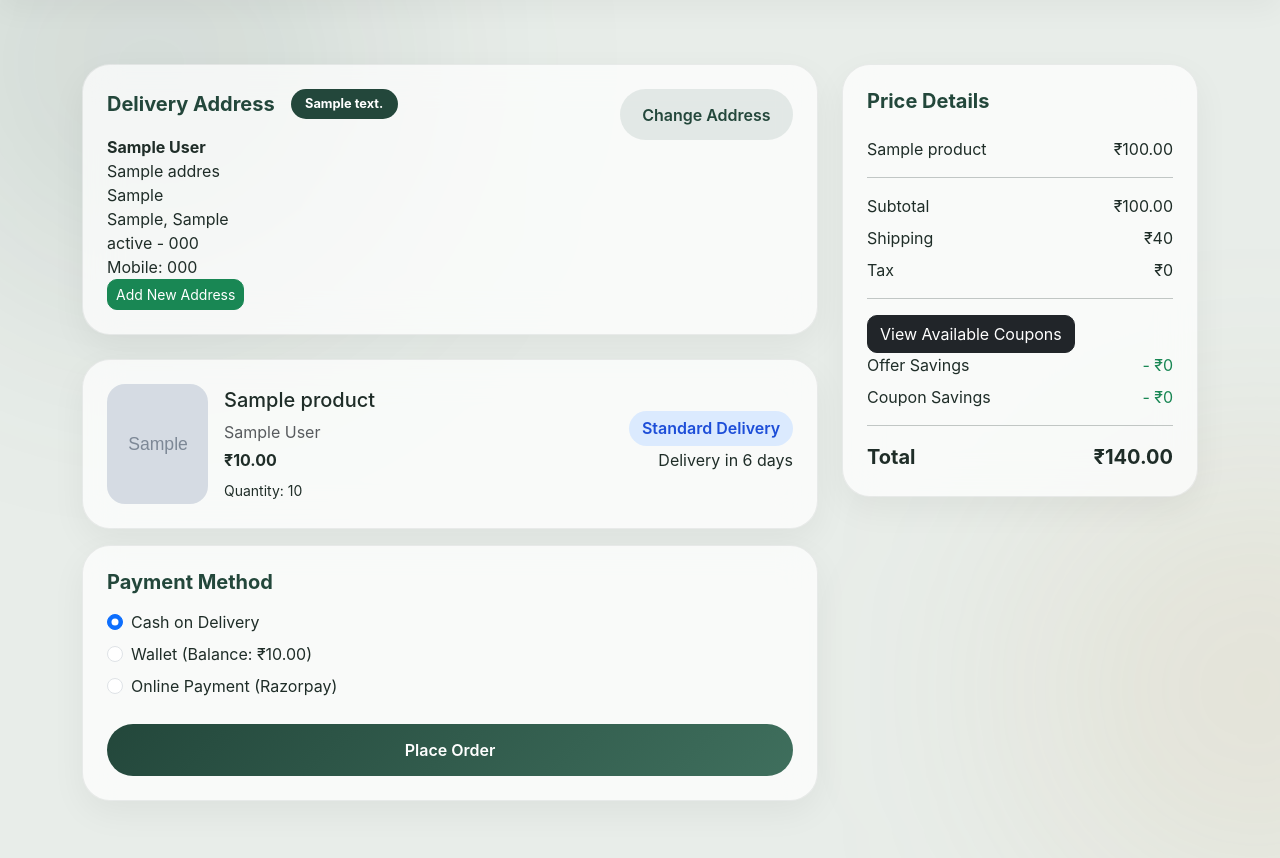
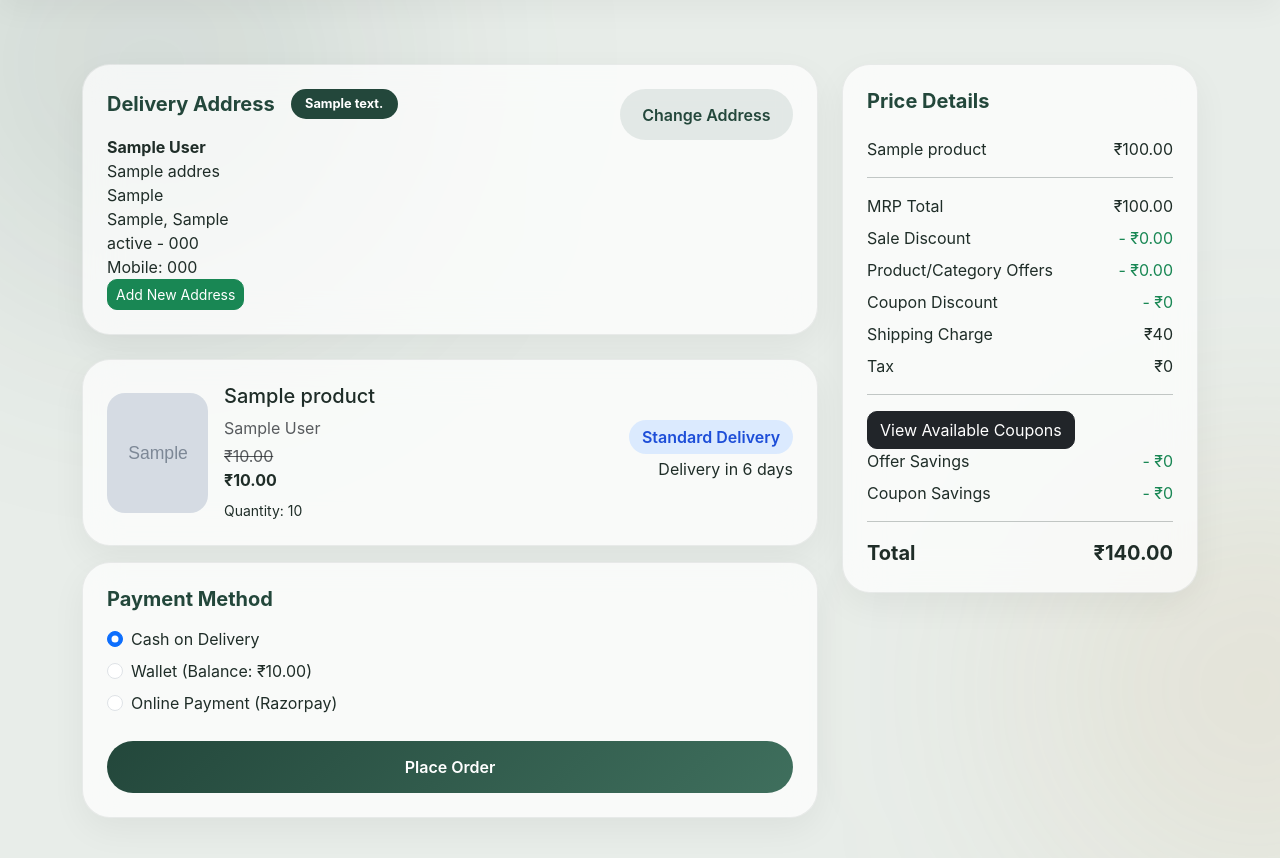
Before and after one commit to justin-jv/ReadZone, a Django app: page /checkout/ in a window 1280 px wide. Shown: the part 71-929 px from the top of the page. Run offline with Django 5.2, Linux system fonts and the light colour scheme; a user stored in the database is signed in; tables that the repository leaves empty hold one stand-in row (values such as "Sample post"); grey boxes marked "Sample" are stand-in pictures; some libraries are stand-ins or nearby versions.

Commit message:
Fix product offer logic

```diff
--- a/store/models.py
+++ b/store/models.py
@@ -325,6 +325,144 @@ class Product(models.Model):
             )
 
         return base_price
+
+
+    @property
+    def active_offer_percentage(self):
+
+        now = timezone.now()
+
+        product_offer = self.offers.filter(
+            is_active=True,
+            valid_from__lte=now,
+            valid_to__gte=now
+        ).first()
+
+        category_offer = self.category.offers.filter(
+            is_active=True,
+            valid_from__lte=now,
+            valid_to__gte=now
+        ).first()
+
+        product_percentage = (
+            product_offer.offer_percentage
+            if product_offer
+            else 0
+        )
+
+        category_percentage = (
+            category_offer.offer_percentage
+            if category_offer
+            else 0
+        )
+
+        return max(
+            product_percentage,
+            category_percentage
+        )
+
+
+    @property
+    def active_offer_type(self):
+
+        now = timezone.now()
+
+        product_offer = self.offers.filter(
+            is_active=True,
+            valid_from__lte=now,
+            valid_to__gte=now
+        ).first()
+
+        category_offer = self.category.offers.filter(
+            is_active=True,
+            valid_from__lte=now,
+            valid_to__gte=now
+        ).first()
+
+        product_percentage = (
+            product_offer.offer_percentage
+            if product_offer
+            else 0
+        )
+
+        category_percentage = (
+            category_offer.offer_percentage
+            if category_offer
+            else 0
+        )
+
+        if product_percentage >= category_percentage:
+
+            return 'product' if product_percentage else None
+
+        return 'category'
+
+
+    @property
+    def sale_discount_percentage(self):
+
+        if self.sale_price:
+
+            return round(
+
+                (
+                    self.regular_price
+                    - self.sale_price
+                )
+
+                * 100
+
+                / self.regular_price
+
+            )
+
+        return 0
+
+
+    @property
+    def sale_discount_amount(self):
+
+        if self.sale_price:
+
+            return (
+                self.regular_price
+                - self.sale_price
+            )
+
+        return 0
+
+
+    @property
+    def offer_discount_amount(self):
+
+        base_price = (
+            self.sale_price
+            if self.sale_price
+            else self.regular_price
+        )
+
+        return (
+            base_price
+            - self.effective_price
+        )
+
+
+    @property
+    def final_discount_percentage(self):
+
+        return round(
+
+            (
+                self.regular_price
+                - self.effective_price
+            )
+
+            * 100
+
+            / self.regular_price
+
+        )
+
 
     @property
     def best_offer_percentage(self):
--- a/store/templates/store/checkout.html
+++ b/store/templates/store/checkout.html
@@ -171,7 +171,46 @@ value="{{ default_address.id }}">
 <div class="col-md-6">
 <h5>{{ item.product.title }}</h5>
 <p class="text-muted mb-1">{{ item.product.author }}</p>
-<strong>₹{{ item.product.effective_price }}</strong>
+
+<div>
+
+    <span class="text-decoration-line-through text-muted">
+
+        ₹{{ item.product.regular_price }}
+
+    </span>
+
+    <br>
+
+    <strong>
+
+        ₹{{ item.product.effective_price }}
+
+    </strong>
+
+    {% if item.product.active_offer_type == 'product' %}
+
+    <div class="text-success small">
+
+        Product Offer Applied
+        ({{ item.product.active_offer_percentage }}% OFF)
+
+    </div>
+
+    {% elif item.product.active_offer_type == 'category' %}
+
+    <div class="text-success small">
+
+        Category Offer Applied
+        ({{ item.product.active_offer_percentage }}% OFF)
+
+    </div>
+
+    {% endif %}
+
+</div>
+
+
 <div class="small mt-2">Quantity: {{ item.quantity }}</div>
 </div>
 
@@ -298,11 +337,95 @@ value="{{ default_address.id }}">
 <hr>
 
 <div class="d-flex justify-content-between mb-2">
-<span>Subtotal</span>
-<span>₹{{ subtotal }}</span>
+
+    <span>
+        MRP Total
+    </span>
+
+    <span>
+
+        ₹{{ regular_total }}
+
+    </span>
+
 </div>
 
+
 <div class="d-flex justify-content-between mb-2">
+
+    <span>
+        Sale Discount
+    </span>
+
+    <span class="text-success">
+
+        - ₹{{ sale_discount_total }}
+
+    </span>
+
+</div>
+
+
+<div class="d-flex justify-content-between mb-2">
+
+    <span>
+        Product/Category Offers
+    </span>
+
+    <span class="text-success">
+
+        - ₹{{ offer_discount }}
+
+    </span>
+
+</div>
+
+
+<div class="d-flex justify-content-between mb-2">
+
+    <span>
+        Coupon Discount
+    </span>
+
+    <span class="text-success">
+
+        - ₹{{ coupon_discount }}
+
+    </span>
+
+</div>
+
+
+<div class="d-flex justify-content-between mb-2">
+
+    <span>
+        Shipping Charge
+    </span>
+
+    <span>
+
+        ₹{{ shipping_charge }}
+
+    </span>
+
+</div>
+
+
+<div class="d-flex justify-content-between mb-2">
+
+    <span>
+        Tax
+    </span>
+
+    <span>
+
+        ₹{{ tax_amount }}
+
+    </span>
+
+</div>
+
+{% comment %} <div class="d-flex justify-content-between mb-2">
 <span>Shipping</span>
 <span>₹{{ shipping_charge }}</span>
 </div>
@@ -310,7 +433,7 @@ value="{{ default_address.id }}">
 <div class="d-flex justify-content-between mb-2">
 <span>Tax</span>
 <span>₹{{ tax_amount }}</span>
-</div>
+</div> {% endcomment %}
 
 <hr>
 
--- a/store/templates/store/product_list.html
+++ b/store/templates/store/product_list.html
@@ -614,11 +614,11 @@ margin-bottom:1rem;
 
                             <div class="book-image-wrapper">
 
-                                {% if product.discount_percentage > 0 %}
+                                {% if product.final_discount_percentage > 0 %}
 
                                 <span class="discount-badge">
 
-                                    {{ product.discount_percentage }}% OFF
+                                    {{ product.final_discount_percentage }}% OFF
 
                                 </span>
 
@@ -702,7 +702,7 @@ margin-bottom:1rem;
 
                                     <span class="new-price">
 
-                                        ₹{{ product.sale_price }}
+                                        ₹{{ product.effective_price }}
 
                                     </span>
 
--- a/store/templates/store/wishlist.html
+++ b/store/templates/store/wishlist.html
@@ -83,7 +83,7 @@
 
                         <span class="new-price">
 
-                            ₹{{ item.product.sale_price }}
+                            ₹{{ item.product.effective_price }}
 
                         </span>
 
--- a/store/views.py
+++ b/store/views.py
@@ -669,25 +669,43 @@ def checkout(request):
                 'cart'
             )
 
+    regular_total = 0
+
+    sale_discount_total = 0
+
     offer_discount = 0
 
     for item in items:
 
-        regular_total = (
+        item_regular_total = (
             item.product.regular_price
             * item.quantity
         )
 
-        effective_total = (
+        item_sale_total = (
+            (
+                item.product.sale_price
+                or item.product.regular_price
+            )
+            * item.quantity
+        )
+
+        item_effective_total = (
             item.product.effective_price
             * item.quantity
         )
 
+        regular_total += item_regular_total
+
+        sale_discount_total += (
+            item_regular_total
+            - item_sale_total
+        )
+
         offer_discount += (
-            regular_total
-            - effective_total
-        )
-
+            item_sale_total
+            - item_effective_total
+        )
 
     subtotal = sum(
         item.subtotal
@@ -879,6 +897,10 @@ def checkout(request):
         'available_coupons': available_coupons,
 
         'offer_discount': offer_discount,
+
+        'regular_total': regular_total,
+
+        'sale_discount_total': sale_discount_total,
 
         'razorpay_key_id': settings.RAZORPAY_KEY_ID,
 
```
Also changed, not shown: store/templates/store/product_detail.html (+23 -20 lines).
